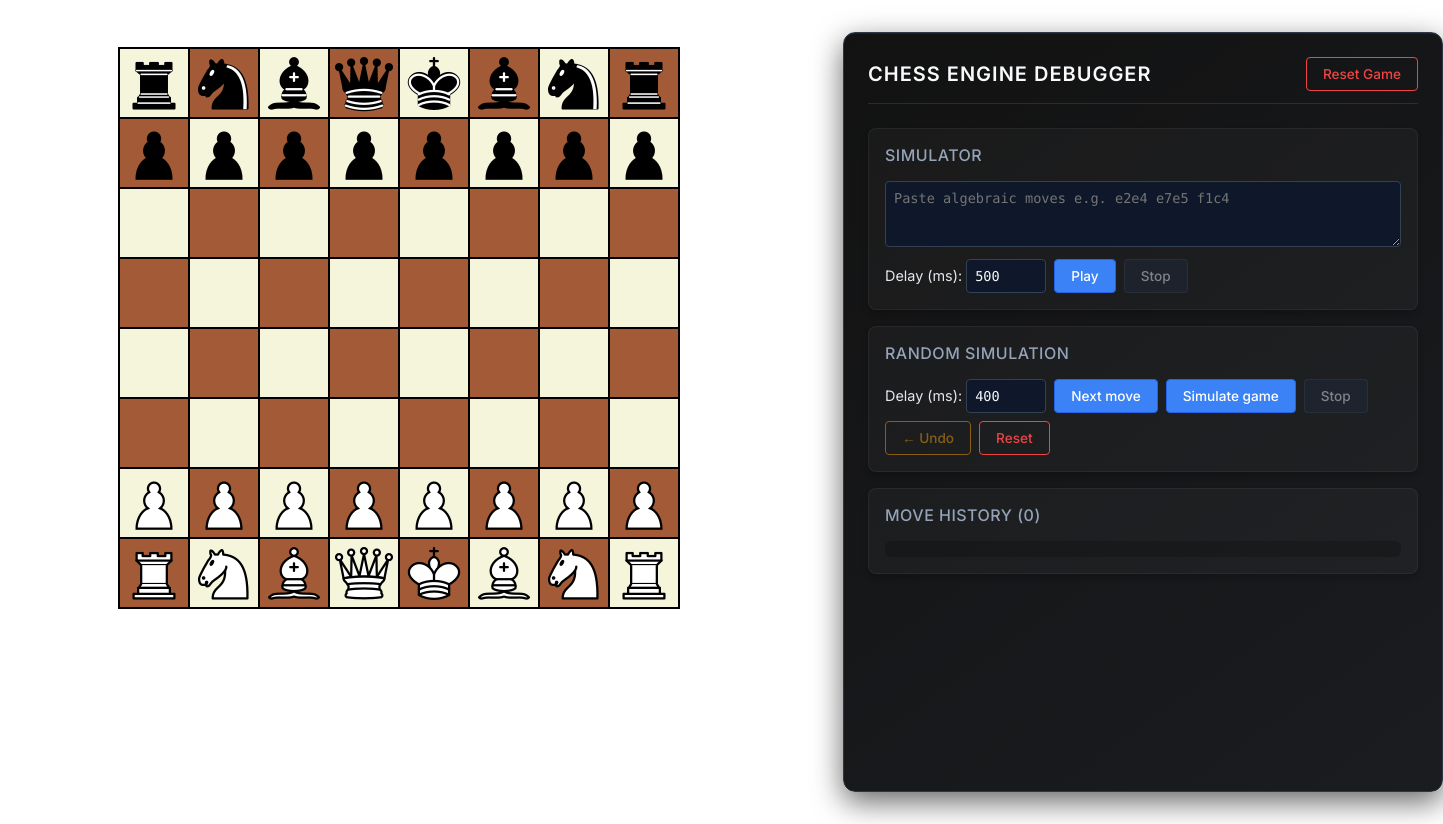
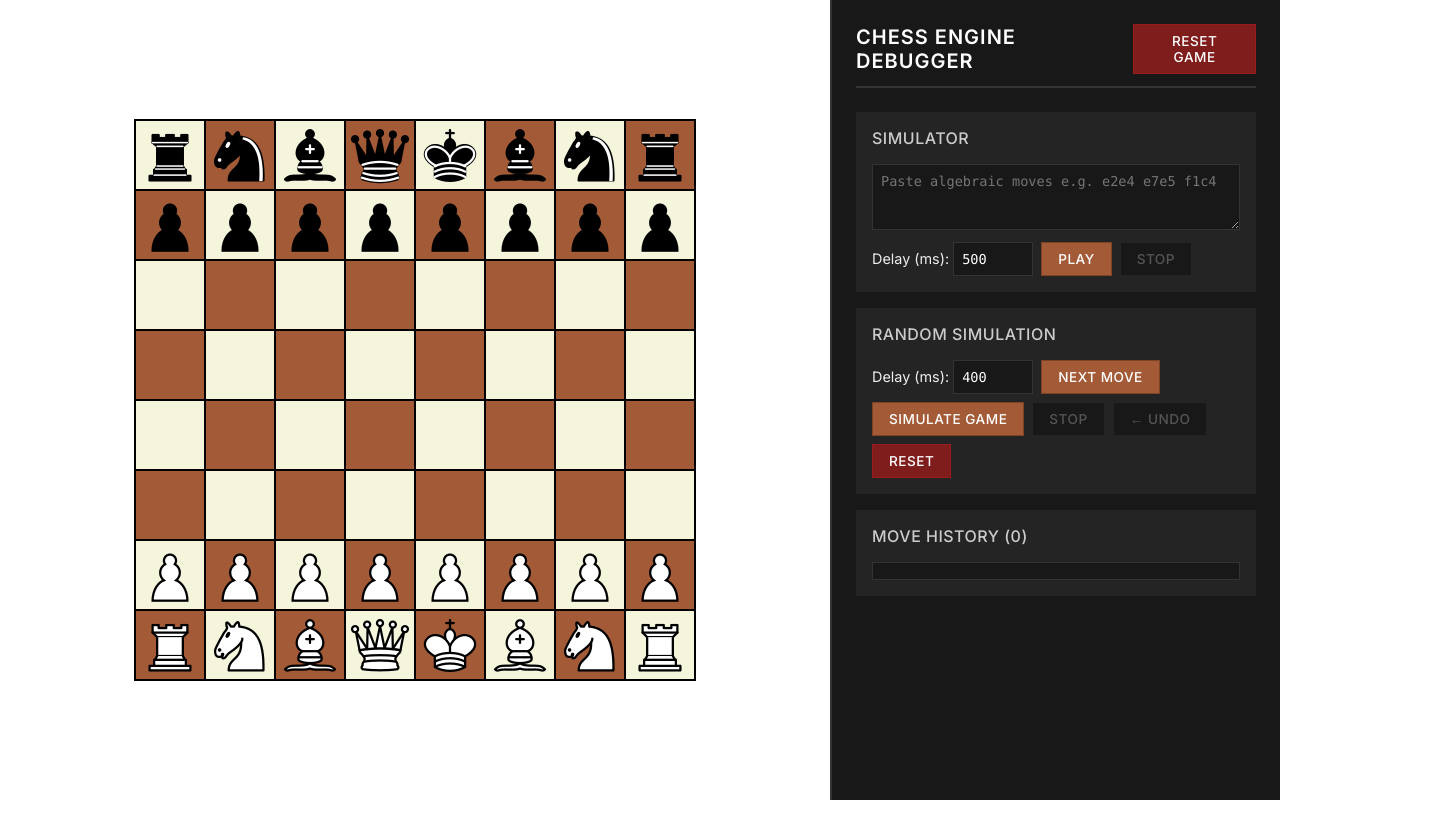
Before and after one commit to alonsogallego7/chess-simulator, an Angular app in the folder client/: page / in a window 1280 px wide. Shown: the whole page, 1443 px wide, since content can reach past the window. After the commit the page ends 800 px from the top, so only its background shows below. Built offline with nearby package versions, Linux system fonts and the light colour scheme.

Commit message:
engine debugger styles update

```diff
--- a/client/src/app/app.component.css
+++ b/client/src/app/app.component.css
@@ -1,17 +1,18 @@
 .app-container {
   display: flex;
-  gap: 2rem;
-  padding: 2rem;
   background: white;
   min-height: 100vh;
-  justify-content: center;
+  justify-content: flex-end;
 }
 
 app-chess-board {
-  flex-shrink: 0;
+  flex-grow: 1;
+  display: flex;
+  justify-content: center;
+  align-items: center;
 }
 
 app-chess-debugger {
-  flex-grow: 1;
-  max-width: 450px;
+  flex-shrink: 0;
+  width: 450px;
 }
--- a/client/src/app/chess-debugger/chess-debugger.component.css
+++ b/client/src/app/chess-debugger/chess-debugger.component.css
@@ -1,24 +1,24 @@
 @import url('https://fonts.googleapis.com/css2?family=Inter:wght@400;500;600&display=swap');
 
 .debugger-container {
-  background: linear-gradient(145deg, #121212, #1a1c20);
-  color: #e2e8f0;
+  background: #181818;
+  color: #eeeeee;
   padding: 1.5rem;
-  border-radius: 12px;
+  border-radius: 0;
   font-family: 'Inter', sans-serif;
-  box-shadow: 0 10px 30px rgba(0,0,0,0.6), inset 0 1px 0 rgba(255,255,255,0.05);
-  width: 600px;
-  height: calc(100vh - 40px);
+  width: 100%;
+  height: 100vh;
   overflow-y: auto;
   font-size: 0.9rem;
-  border: 1px solid #2d3748;
+  border-left: 2px solid #333333;
+  box-sizing: border-box;
 }
 
 header {
   display: flex;
   justify-content: space-between;
   align-items: center;
-  border-bottom: 1px solid rgba(255,255,255,0.1);
+  border-bottom: 2px solid #333333;
   margin-bottom: 1.5rem;
   padding-bottom: 0.75rem;
 }
@@ -29,7 +29,7 @@ h2 {
   font-weight: 600;
   text-transform: uppercase;
   letter-spacing: 1px;
-  color: #f8fafc;
+  color: #ffffff;
 }
 
 h3 {
@@ -37,18 +37,16 @@ h3 {
   margin-bottom: 1rem;
   font-size: 1rem;
   font-weight: 500;
-  color: #94a3b8;
+  color: #cccccc;
   text-transform: uppercase;
   letter-spacing: 0.5px;
 }
 
 section {
-  background: rgba(255, 255, 255, 0.03);
-  border: 1px solid rgba(255, 255, 255, 0.05);
-  border-radius: 8px;
+  background: #242424;
+  border-radius: 0;
   padding: 1rem;
   margin-bottom: 1rem;
-  box-shadow: 0 4px 6px rgba(0,0,0,0.2);
 }
 
 .state-grid {
@@ -58,15 +56,15 @@ section {
 }
 
 .state-item {
-  background: rgba(0,0,0,0.2);
+  background: #181818;
   padding: 0.5rem 0.75rem;
-  border-radius: 6px;
-  border: 1px solid rgba(255,255,255,0.03);
+  border-radius: 0;
+  border: 1px solid #333333;
   font-size: 0.85rem;
 }
 
 .state-item strong {
-  color: #cbd5e1;
+  color: #dddddd;
   display: block;
   font-size: 0.75rem;
   text-transform: uppercase;
@@ -79,7 +77,6 @@ section {
   gap: 0.75rem;
 }
 
-/* Flex row specifically for side-by-side elements */
 .coord-group, .sim-actions-row {
   display: flex;
   align-items: center;
@@ -87,20 +84,18 @@ section {
 }
 
 input[type="number"], textarea {
-  background: #0f172a;
-  border: 1px solid #334155;
-  color: #f8fafc;
+  background: #181818;
+  border: 1px solid #333333;
+  color: #ffffff;
   padding: 0.5rem;
-  border-radius: 4px;
+  border-radius: 0;
   font-family: 'Consolas', monospace;
   font-size: 0.85rem;
-  transition: border-color 0.2s, box-shadow 0.2s;
   outline: none;
 }
 
 input[type="number"]:focus, textarea:focus {
-  border-color: #64748b;
-  box-shadow: 0 0 0 2px rgba(100, 116, 139, 0.2);
+  border-color: #555555;
 }
 
 textarea {
@@ -113,54 +108,57 @@ textarea {
 button {
   cursor: pointer;
   padding: 0.5rem 1rem;
-  border-radius: 4px;
-  border: 1px solid rgba(255,255,255,0.1);
+  border-radius: 0;
+  border: 1px solid #444444;
   font-family: 'Inter', sans-serif;
   font-weight: 500;
   font-size: 0.85rem;
-  transition: all 0.2s ease;
-  background: #1e293b;
-  color: #e2e8f0;
+  background: #333333;
+  color: #ffffff;
+  text-transform: uppercase;
+  letter-spacing: 0.5px;
 }
 
 button:hover:not(:disabled) {
-  background: #334155;
-  transform: translateY(-1px);
+  background: #444444;
 }
 
 button:disabled {
-  opacity: 0.5;
+  background: #181818;
+  color: #555555;
+  border-color: #242424;
   cursor: not-allowed;
+  opacity: 1;
 }
 
 .btn-reset {
-  background: transparent;
-  border: 1px solid #ef4444;
-  color: #ef4444;
+  background: #7f1d1d;
+  border: 1px solid #991b1b;
+  color: #ffffff;
 }
 
-.btn-reset:hover {
-  background: rgba(239, 68, 68, 0.1);
+.btn-reset:hover:not(:disabled) {
+  background: #991b1b;
 }
 
 .btn-execute {
-  background: #3b82f6;
-  border-color: #2563eb;
+  background: rgb(163, 91, 55); /* same brown as chess board */
+  border-color: #7e4325;
   color: white;
 }
 
 .btn-execute:hover:not(:disabled) {
-  background: #2563eb;
+  background: #7e4325;
 }
 
 .btn-undo {
-  background: transparent;
-  border: 1px solid #f59e0b;
-  color: #f59e0b;
+  background: #333333;
+  border: 1px solid #444444;
+  color: #ffffff;
 }
 
 .btn-undo:hover:not(:disabled) {
-  background: rgba(245, 158, 11, 0.1);
+  background: #444444;
 }
 
 .sim-row-wrap {
@@ -172,17 +170,18 @@ button:disabled {
   padding: 0.5rem;
   max-height: 200px;
   overflow-y: auto;
-  background: rgba(0,0,0,0.2);
-  border-radius: 6px;
+  background: #181818;
+  border-radius: 0;
   margin: 0;
+  border: 1px solid #333333;
 }
 
 .history-list li {
   padding: 0.4rem 0.5rem;
-  border-bottom: 1px solid rgba(255,255,255,0.05);
+  border-bottom: 1px solid #333333;
   font-family: 'Consolas', monospace;
   font-size: 0.85rem;
-  color: #cbd5e1;
+  color: #cccccc;
 }
 
 .history-list li:last-child {
@@ -192,16 +191,17 @@ button:disabled {
 .sim-status {
   margin: 0;
   padding: 0.4rem 0.6rem;
-  border-radius: 4px;
+  border-radius: 0;
   font-size: 0.85rem;
-  background: rgba(255,255,255,0.04);
-  color: #94a3b8;
+  background: #333333;
+  color: #ffffff;
+  border: 1px solid #444444;
 }
 
 .sim-status.game-over {
-  background: rgba(239, 68, 68, 0.1);
-  color: #f87171;
-  border: 1px solid rgba(239, 68, 68, 0.25);
+  background: #7f1d1d;
+  color: #ffffff;
+  border: 1px solid #991b1b;
 }
 
 /* Custom Scrollbar */
@@ -209,12 +209,12 @@ button:disabled {
   width: 6px;
 }
 ::-webkit-scrollbar-track {
-  background: rgba(0,0,0,0.1);
+  background: #181818;
 }
 ::-webkit-scrollbar-thumb {
-  background: #475569;
-  border-radius: 3px;
+  background: #444444;
+  border-radius: 0;
 }
 ::-webkit-scrollbar-thumb:hover {
-  background: #64748b;
+  background: #555555;
 }
```
